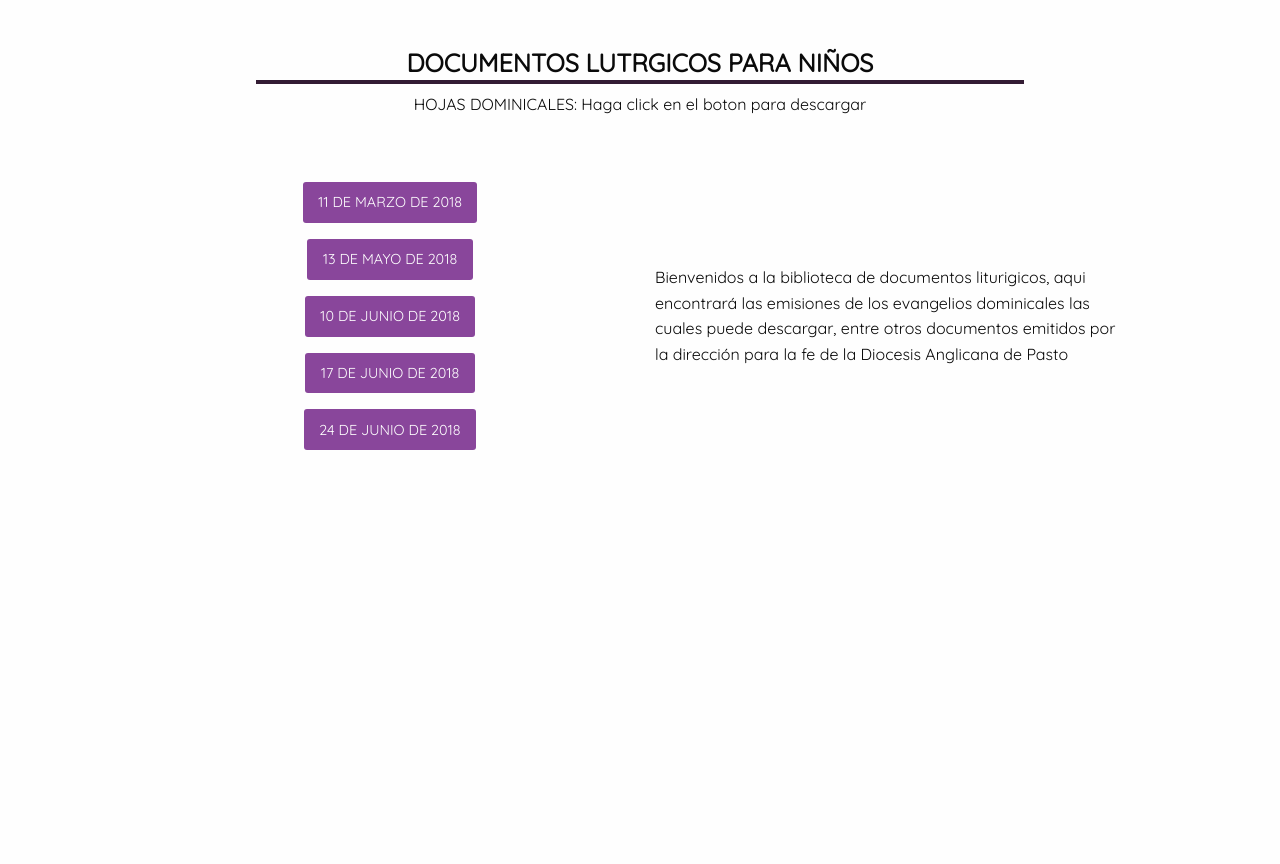
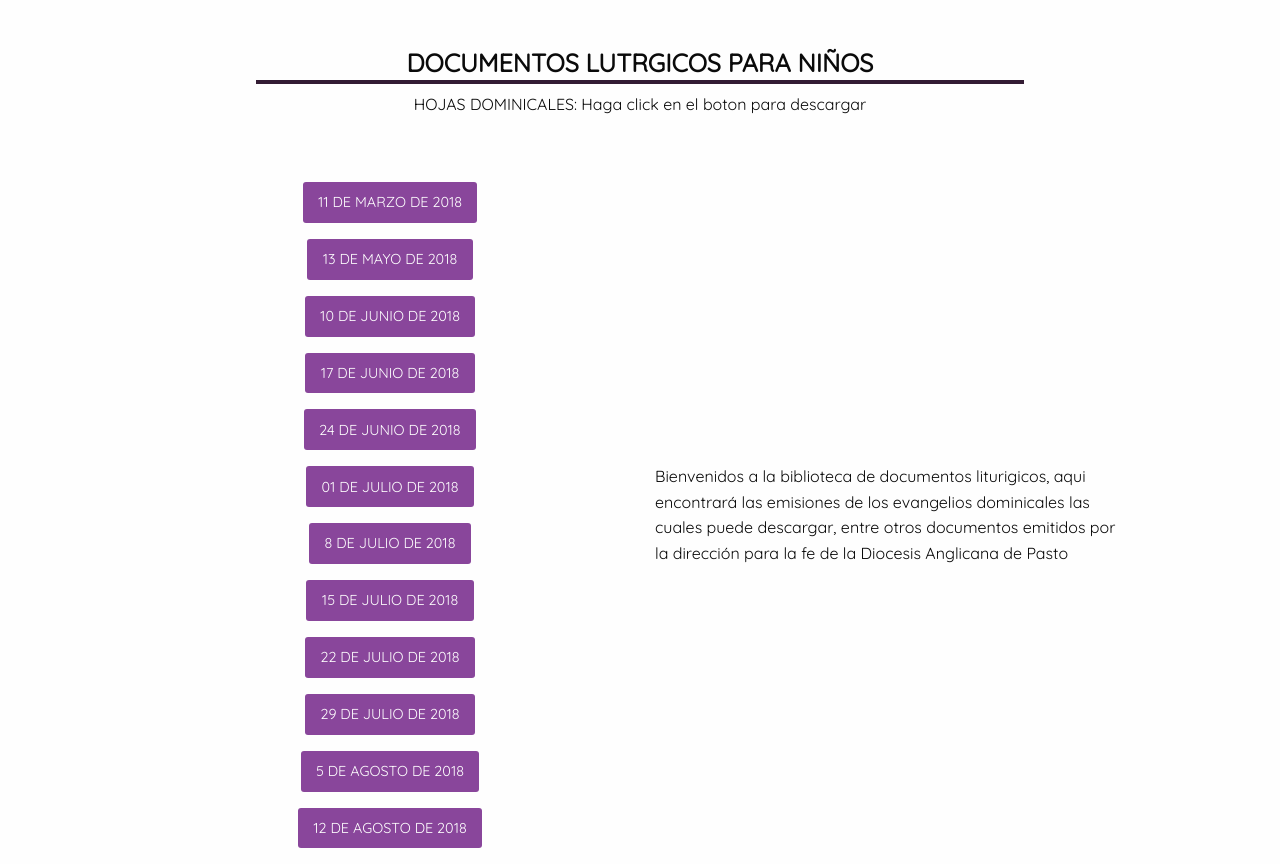
Before and after one commit to AndresNarvaez/anglican, a plain HTML site: page hojan.html in a window 1280 px wide. Shown: the part 86-950 px from the top of the page. Before the commit the page ends 800 px from the top, so only its background shows below. Drawn offline with Linux system fonts and the light colour scheme.

Commit message:
actualizando hojas dominicales

```diff
--- a/hojan.html
+++ b/hojan.html
@@ -104,6 +104,28 @@
                     <div class="row align-middle align-center">
                             <a href="n392.pdf"><button class="button">24 DE JUNIO DE 2018</button></a>
                     </div>
+                    <div class="row align-middle align-center">
+                            <a href="n393.pdf"><button class="button">01 DE JULIO DE 2018</button></a>
+                    </div>
+                    <div class="row align-middle align-center">
+                            <a href="n394.pdf"><button class="button">8 DE JULIO DE 2018</button></a>
+                    </div>
+                    <div class="row align-middle align-center">
+                            <a href="n395.pdf"><button class="button">15 DE JULIO DE 2018</button></a>
+                    </div>
+                    <div class="row align-middle align-center">
+                            <a href="n396.pdf"><button class="button">22 DE JULIO DE 2018</button></a>
+                    </div>
+                    <div class="row align-middle align-center">
+                            <a href="n397.pdf"><button class="button">29 DE JULIO DE 2018</button></a>
+                    </div>
+                    <div class="row align-middle align-center">
+                            <a href="n398.pdf"><button class="button">5 DE AGOSTO DE 2018</button></a>
+                    </div>
+                    <div class="row align-middle align-center">
+                            <a href="n399.pdf"><button class="button">12 DE AGOSTO DE 2018</button></a>
+                    </div>
+
                 </div>
                 <div class="column small-12 medium-6">
                   <p>Bienvenidos a la biblioteca de documentos liturigicos, aqui encontrará
```
Also changed, not shown: doculiturgico.html (+19 -1 lines), 14 other files.
